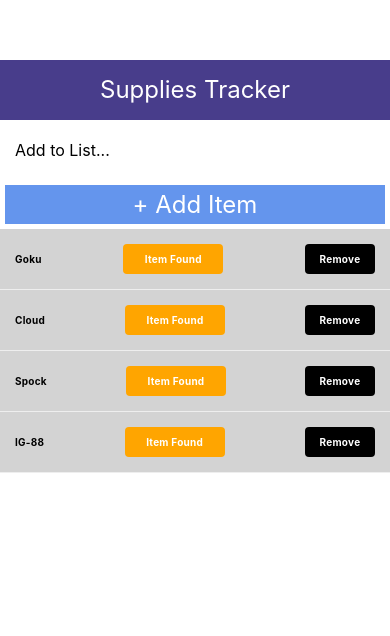
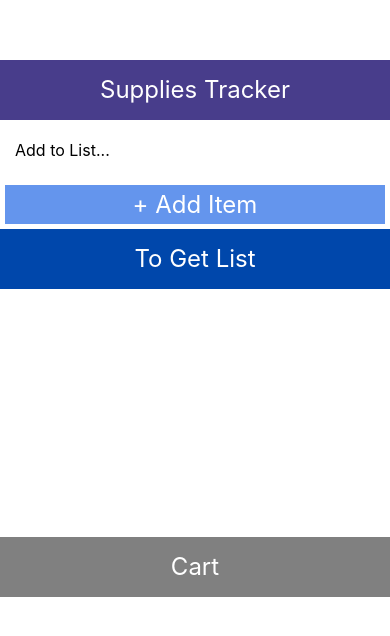
Before and after one commit to ak89mkii/shop-list-app, a React Native app: screen / in a window 390 px wide. Shown: the top 636 px of the page. Built offline with nearby package versions, Linux system fonts and the light colour scheme.

Commit message:
Added list header components

```diff
--- a/App.js
+++ b/App.js
@@ -1,15 +1,13 @@
 import React, { useState } from 'react';
 import { FlatList, StyleSheet, Text, View } from 'react-native';
 import Header from './components/Header';
+import AddItemHeader from './components/AddItemHeader';
+import CartItemHeader from './components/CartItemHeader';
 import List from './components/List';
 import AddItem from './components/AddItem';
 
 const App = () => {
   const [items, setItems] = useState([
-    {id: Math.random(), text: 'Goku'},
-    {id: Math.random(), text: 'Cloud'},
-    {id: Math.random(), text: 'Spock'},
-    {id: Math.random(), text: 'IG-88'},
   ]);
 
   const deleteItem = (id) => {
@@ -18,10 +16,24 @@ const App = () => {
     });
   }
 
+  const addItem = (text) => {
+    setItems(prevItems => {
+      return [{id: Math.random(), text}, ...prevItems];
+    });
+  }
+
   return (
     <View style={styles.container}>
       <Header />
-      <AddItem />
+      <AddItem addItem={addItem}/>
+      <AddItemHeader />
+      <FlatList
+        data={items}
+        renderItem={({item}) => (
+          <List item={item} deleteItem={deleteItem}/>
+        )}
+      />
+      <CartItemHeader />
       <FlatList
         data={items}
         renderItem={({item}) => (
--- a/components/AddItem.js
+++ b/components/AddItem.js
@@ -1,11 +1,19 @@
-import React from 'react';
+import { React, useState } from 'react';
 import { StyleSheet, Text, View, TextInput, TouchableOpacity } from 'react-native';
 
-const AddItem = ({title}) => {
+const AddItem = ({title, addItem}) => {
+    const [text, setText] = useState('');
+
+    const onChange = textValue => setText(textValue);
+
     return (
         <View style={styles.header}>
-      <TextInput placeholder='Add to List...' style={styles.input} />
-      <TouchableOpacity style={styles.btn}>
+        <TextInput
+            placeholder='Add to List...'
+            style={styles.input}
+            onChangeText={onChange}
+        />
+        <TouchableOpacity style={styles.btn} onPress={() => addItem(text)}>
             <Text style={styles.btnText}>+ Add Item</Text>
         </TouchableOpacity>
         </View>
@@ -17,6 +25,7 @@ const styles = StyleSheet.create({
         height: 60,
         padding: 15,
         fontSize: 16,
+        color: 'black'
     },
     btn: {
         backgroundColor: 'cornflowerblue',
--- /dev/null
+++ b/components/AddItemHeader.js
@@ -0,0 +1,30 @@
+import { StatusBar } from 'expo-status-bar';
+import { StyleSheet, Text, View } from 'react-native';
+
+const AddItemHeader = ({title}) => {
+  return (
+    <View style={styles.header}>
+      <Text style={styles.text}>{title}</Text>
+      <StatusBar style="auto" />
+    </View>
+  );
+};
+
+AddItemHeader.defaultProps = {
+    title: 'To Get List'
+}
+
+const styles = StyleSheet.create({
+    header: {
+        height: 60,
+        padding: 15,
+        backgroundColor: '#0047AB'
+    },
+    text: {
+        color: '#fff',
+        fontSize: 24,
+        textAlign: 'center',
+    },
+});
+
+export default AddItemHeader;
--- /dev/null
+++ b/components/CartItemHeader.js
@@ -0,0 +1,30 @@
+import { StatusBar } from 'expo-status-bar';
+import { StyleSheet, Text, View } from 'react-native';
+
+const CartItemHeader = ({title}) => {
+  return (
+    <View style={styles.header}>
+      <Text style={styles.text}>{title}</Text>
+      <StatusBar style="auto" />
+    </View>
+  );
+};
+
+CartItemHeader.defaultProps = {
+    title: 'Cart'
+}
+
+const styles = StyleSheet.create({
+    header: {
+        height: 60,
+        padding: 15,
+        backgroundColor: 'grey'
+    },
+    text: {
+        color: '#fff',
+        fontSize: 24,
+        textAlign: 'center',
+    },
+});
+
+export default CartItemHeader;
```
Lines whose indentation alone changed are shown as unchanged.
